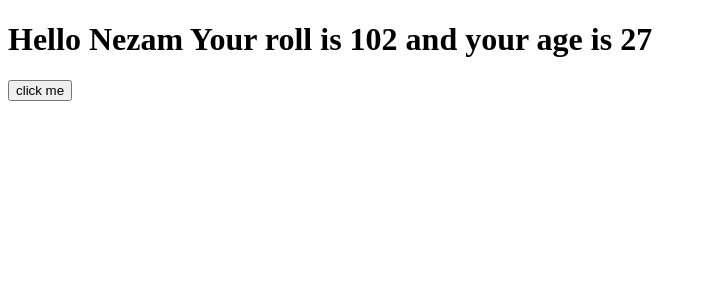
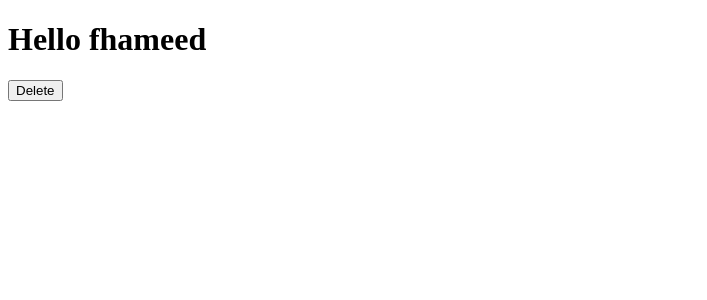
Before and after one commit to nezam0003/React-JS, a React (Create React App) app in the folder geekyshow/my-app/: page / in a window 1280 px wide. Shown: the top 300 px of the page, without its empty margins (0-707 px from the left). Built offline with nearby package versions, Linux system fonts and the light colour scheme.

Commit message:
Passing args to event handler

```diff
--- a/geekyshow/my-app/src/State.js
+++ b/geekyshow/my-app/src/State.js
@@ -37,16 +37,16 @@ import React, { Component } from "react";
 // export default Student;
 
 /******************* Update state using setState Method ***********/
-class Student extends Component {
-  constructor(props) {
-    super(props);
-    this.state = {
-      name: "Nezam",
-      roll: 102,
-      age: this.props.age,
-    };
-  }
-  handlerClick = () => {
+// class Student extends Component {
+//   constructor(props) {
+//     super(props);
+//     this.state = {
+//       name: "Nezam",
+//       roll: 102,
+//       age: this.props.age,
+//     };
+//   }
+// handlerClick = () => {
 // Updating state value
 // this.setState({
 //   name: "Fhameed",
@@ -55,17 +55,67 @@ class Student extends Component {
 // });
 
 // Using function
-    this.setState((state, props) => {
-      console.log(state.name);
-    });
+//   this.setState((state, props) => {
+//     console.log(state.name);
+//   });
+// };
+// render() {
+//   return (
+//     <div>
+//       <h1>
+//         Hello {this.state.name} Your roll is {this.state.roll} and your age is {this.state.age}
+//       </h1>
+//       <button onClick={this.handlerClick}>click me</button>
+//     </div>
+//   );
+// }
+// }
+// export default Student;
+
+/*************** Passing arguments to Event handler ****************/
+class Student extends Component {
+  state = {
+    id: 1,
+    name: "fhameed",
   };
+  handlerClick = (id, e) => {
+    console.log(id);
+    console.log(e);
+  };
+
+  /********* Approach 1 ******/
+  // handlerClickArg = (e) => {
+  //   this.handlerClick(this.state.id, e);
+  // };
+
   render() {
+    /********* Approach 1 ******/
+    // return (
+    //   <div>
+    //     <h1>Hello {this.state.name}</h1>
+    //     <button onClick={this.handlerClickArg}>Delete</button>
+    //   </div>
+    // );
+
+    /********* Approach 2 ******/
+    // return (
+    //   <div>
+    //     <h1>Hello {this.state.name}</h1>
+    //     <button
+    //       onClick={(e) => {
+    //         this.handlerClick(this.state.id, e);
+    //       }}
+    //     >
+    //       Delete
+    //     </button>
+    //   </div>
+    // );
+
+    /********* Approach 3 using binding method ******/
     return (
       <div>
-        <h1>
-          Hello {this.state.name} Your roll is {this.state.roll} and your age is {this.state.age}
-        </h1>
-        <button onClick={this.handlerClick}>click me</button>
+        <h1>Hello {this.state.name}</h1>
+        <button onClick={this.handlerClick.bind(this, this.state.id)}>Delete</button>
       </div>
     );
   }
```
Lines whose indentation alone changed are shown as unchanged.
